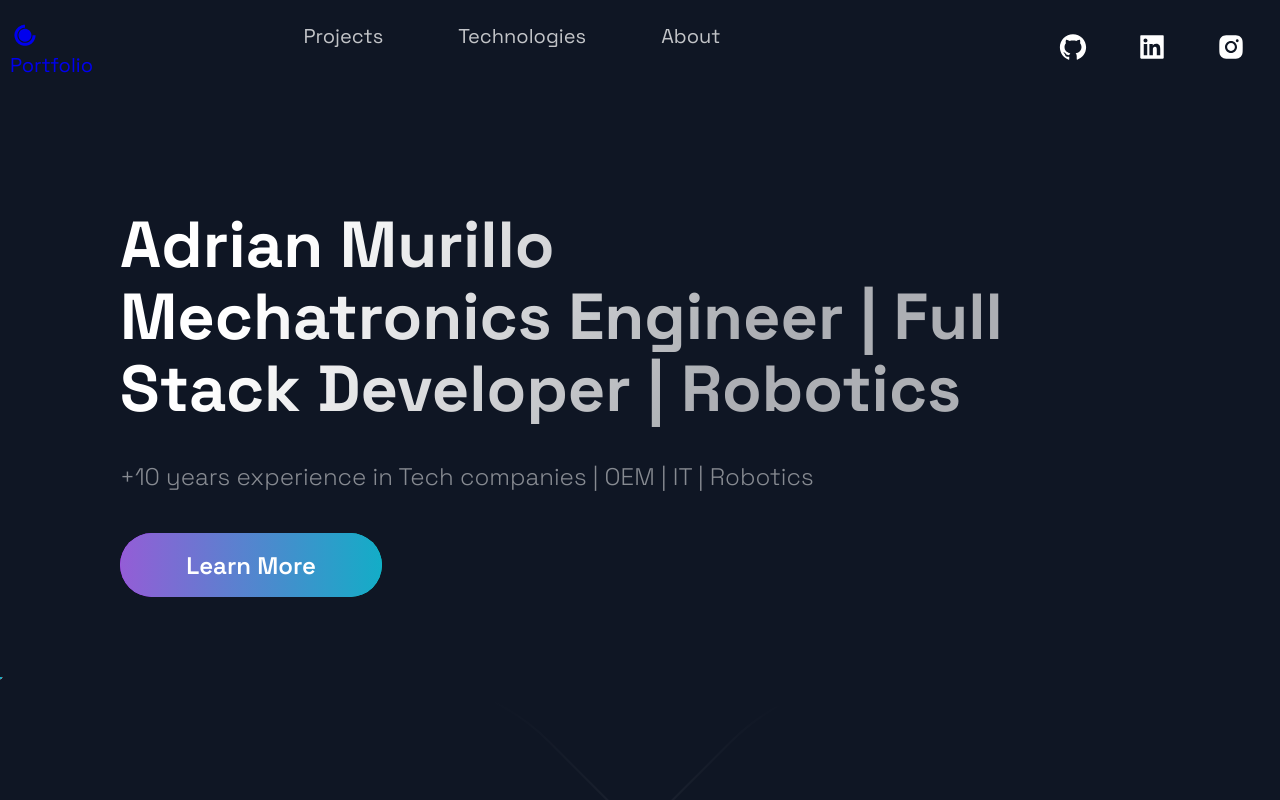
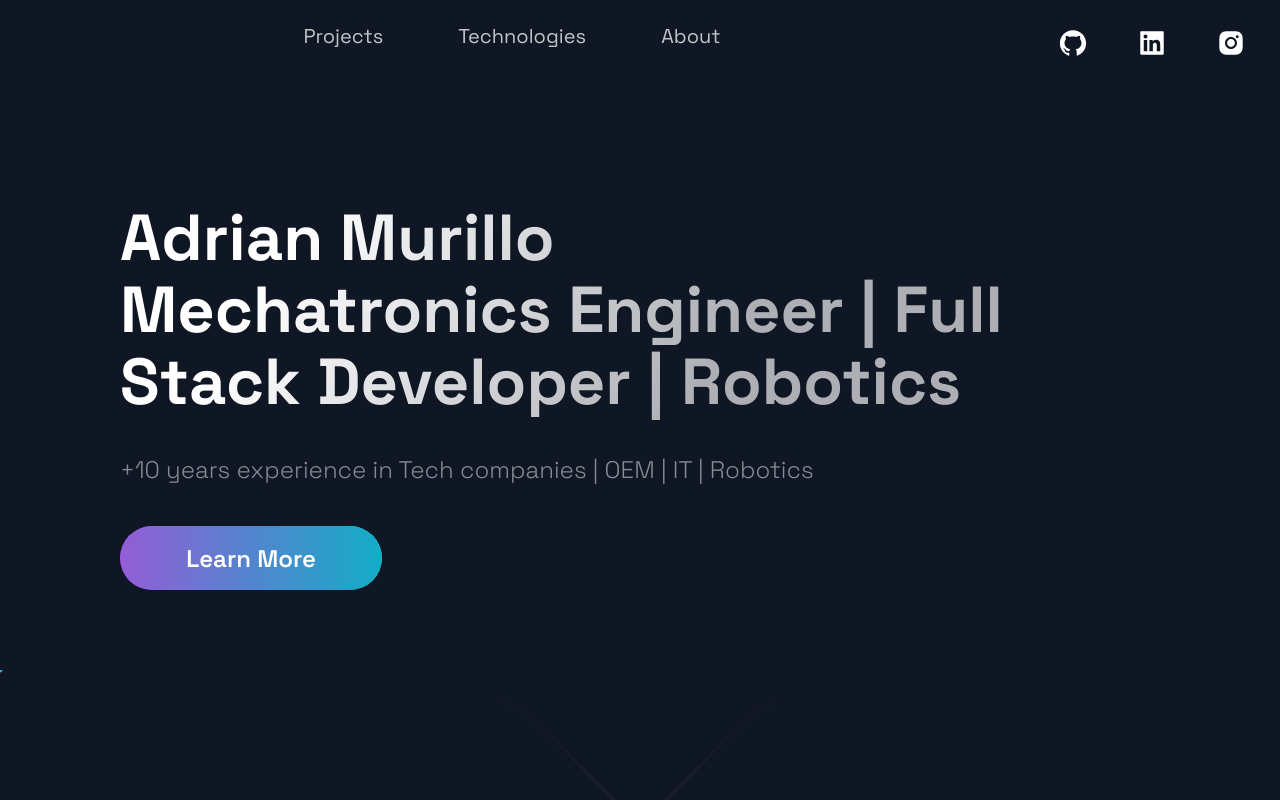
Before and after one commit to iancarlo-lab/portfolio, a Next.js app: page / in a window 1280 px wide. Shown: the top 800 px of the page. Built offline with nearby package versions, Linux system fonts and the light colour scheme.

Commit message:
Hide temporary Div1

```diff
--- a/src/components/Header/Header.js
+++ b/src/components/Header/Header.js
@@ -14,14 +14,14 @@ import {
 
 const Header = () => (
   <Container>
-    <Div1>
+    {/* <Div1>
       <Link href="/">
         <a>
           <DiCssdeck size="3rem" />
           <Span>Portfolio</Span>
         </a>
       </Link>
-    </Div1>
+    </Div1> */}
     <Div2>
       <li>
         <Link href={"#projects"} passHref>
```
